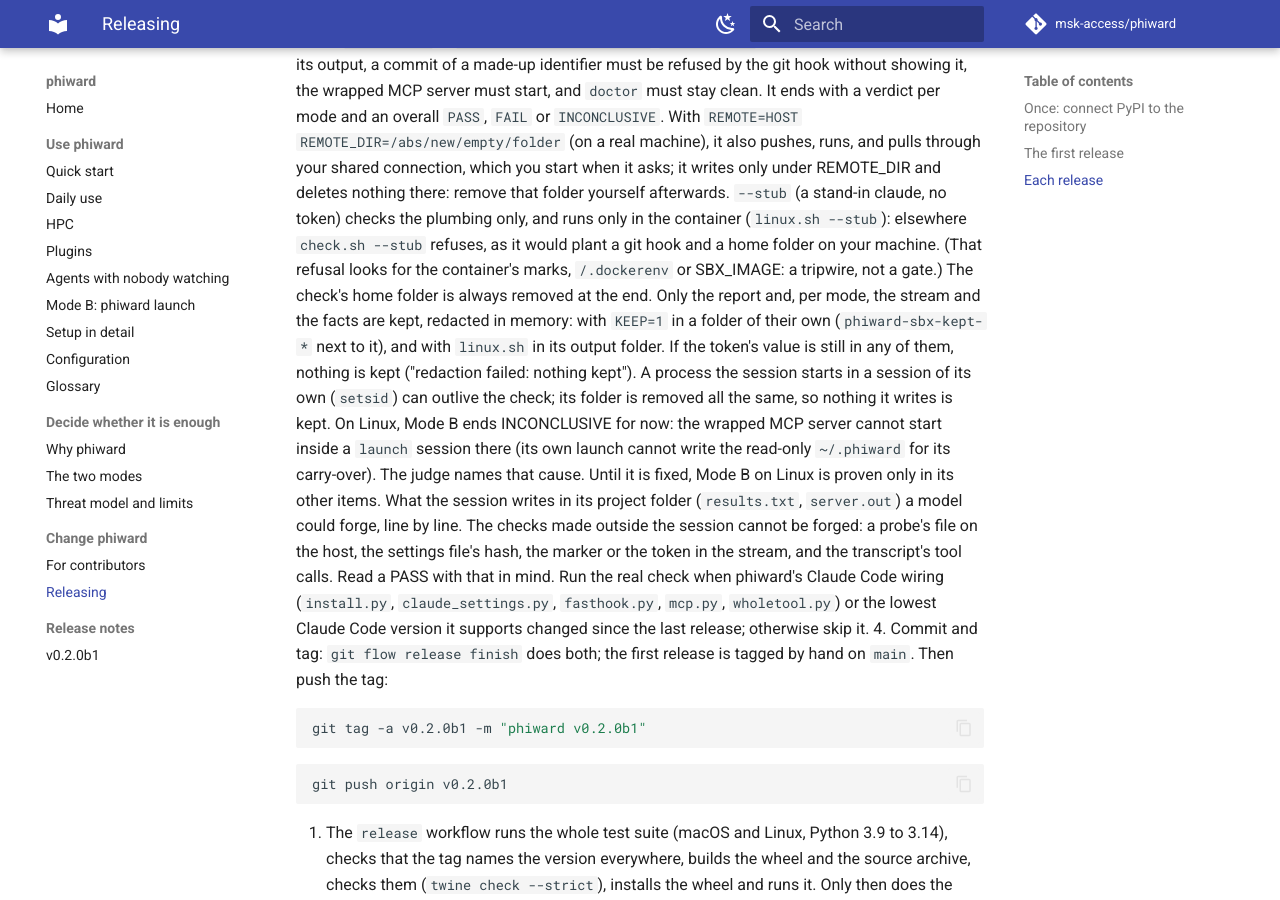
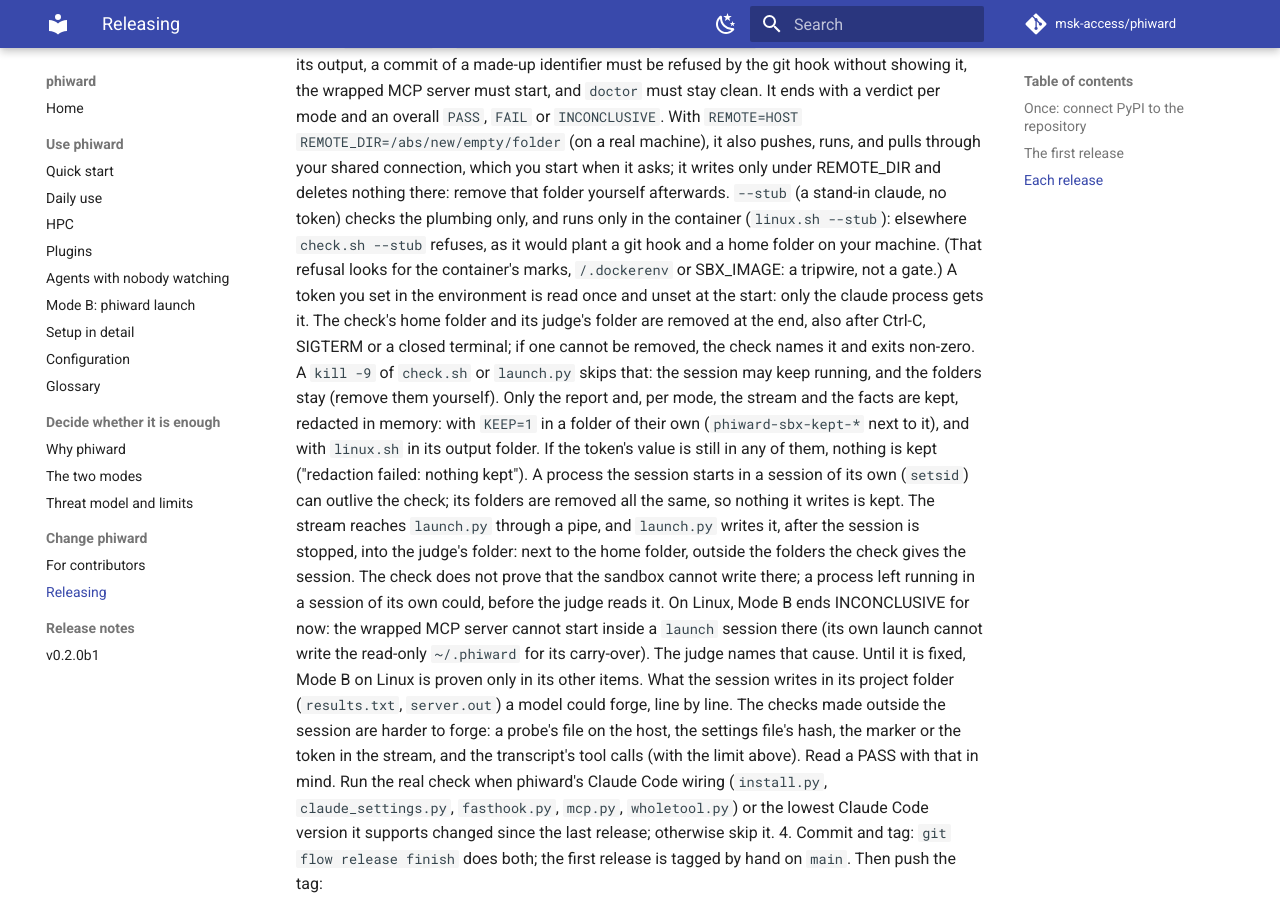
Before and after one commit to msk-access/phiward, an MkDocs documentation site: the page built from docs/releasing.md, in a window 1280 px wide and 900 px high, scrolled down 1971 px. Built offline with MkDocs 1.6.1 and Material for MkDocs 9.7.7, drawn with Linux system fonts in a browser that asks for light colours; comment, search, counter and statistics services are not loaded; the version menu is left out.

Commit message:
sandbox-check: cleanup that cannot be cut short, signals handled at once, the env token unset, a judge's folder (#6 review 3)
- check.sh: the cleanup runs with set +e, makes the folders writable, removes the home and the
  judge's folder, checks they are gone, and else names them and exits non-zero, keeping the
  script's own exit status otherwise. launch.py runs in the background and the script waits
  for it, so INT, TERM and HUP are handled at once: forwarded to launch.py (which stops the
  session), then 130, 143 or 129. A token from the environment is read once and both variables
  are unset at the start; it reaches launch.py only on stdin. The stream, the facts, doctor's
  output and the report go to a judge's folder next to the home, outside the folders the
  session is given. REMOTE_HOSTNAME and REMOTE_USER are checked by character like REMOTE.
- linux.sh: INT, TERM and HUP each stop this run's container and exit 128 + the signal; docker
  runs in the background (the terminal given explicitly for a real run).
- docs/releasing.md, threat-model.md: what is removed and when (a kill -9 leaves the session and
  the folders), the env token, where the stream is written and the limit of that.

```diff
--- a/docs/releasing.md
+++ b/docs/releasing.md
@@ -80,20 +80,28 @@ Then push `main`, `develop` and the tag.
    container (`linux.sh --stub`): elsewhere `check.sh --stub` refuses, as it would plant a git
    hook and a home folder on your machine. (That refusal looks for the container's marks,
    `/.dockerenv` or SBX_IMAGE: a tripwire, not a gate.)
-   The check's home folder is always removed at the end. Only the report and, per mode, the
+   A token you set in the environment is read once and unset at the start: only the claude
+   process gets it. The check's home folder and its judge's folder are removed at the end, also
+   after Ctrl-C, SIGTERM or a closed terminal; if one cannot be removed, the check names it and
+   exits non-zero. A `kill -9` of `check.sh` or `launch.py` skips that: the session may keep
+   running, and the folders stay (remove them yourself). Only the report and, per mode, the
    stream and the facts are kept, redacted in memory: with `KEEP=1` in a folder of their own
    (`phiward-sbx-kept-*` next to it), and with `linux.sh` in its output folder. If the token's
    value is still in any of them, nothing is kept ("redaction failed: nothing kept").
    A process the session starts in a session of its own (`setsid`) can outlive the check; its
-   folder is removed all the same, so nothing it writes is kept.
+   folders are removed all the same, so nothing it writes is kept.
+   The stream reaches `launch.py` through a pipe, and `launch.py` writes it, after the session
+   is stopped, into the judge's folder: next to the home folder, outside the folders the check
+   gives the session. The check does not prove that the sandbox cannot write there; a process
+   left running in a session of its own could, before the judge reads it.
    On Linux, Mode B ends INCONCLUSIVE for now: the wrapped MCP server cannot start inside a
    `launch` session there (its own launch cannot write the read-only `~/.phiward` for its
    carry-over). The judge names that cause. Until it is fixed, Mode B on Linux is proven only
    in its other items.
    What the session writes in its project folder (`results.txt`, `server.out`) a model could
-   forge, line by line. The checks made outside the session cannot be forged: a probe's file on
-   the host, the settings file's hash, the marker or the token in the stream, and the
-   transcript's tool calls. Read a PASS with that in mind.
+   forge, line by line. The checks made outside the session are harder to forge: a probe's file
+   on the host, the settings file's hash, the marker or the token in the stream, and the
+   transcript's tool calls (with the limit above). Read a PASS with that in mind.
    Run the real check when phiward's Claude Code wiring (`install.py`, `claude_settings.py`,
    `fasthook.py`, `mcp.py`, `wholetool.py`) or the lowest Claude Code version it supports
    changed since the last release; otherwise skip it.
```
Also changed, not shown: docs/threat-model.md (+3 -1 lines), 2 other files.
